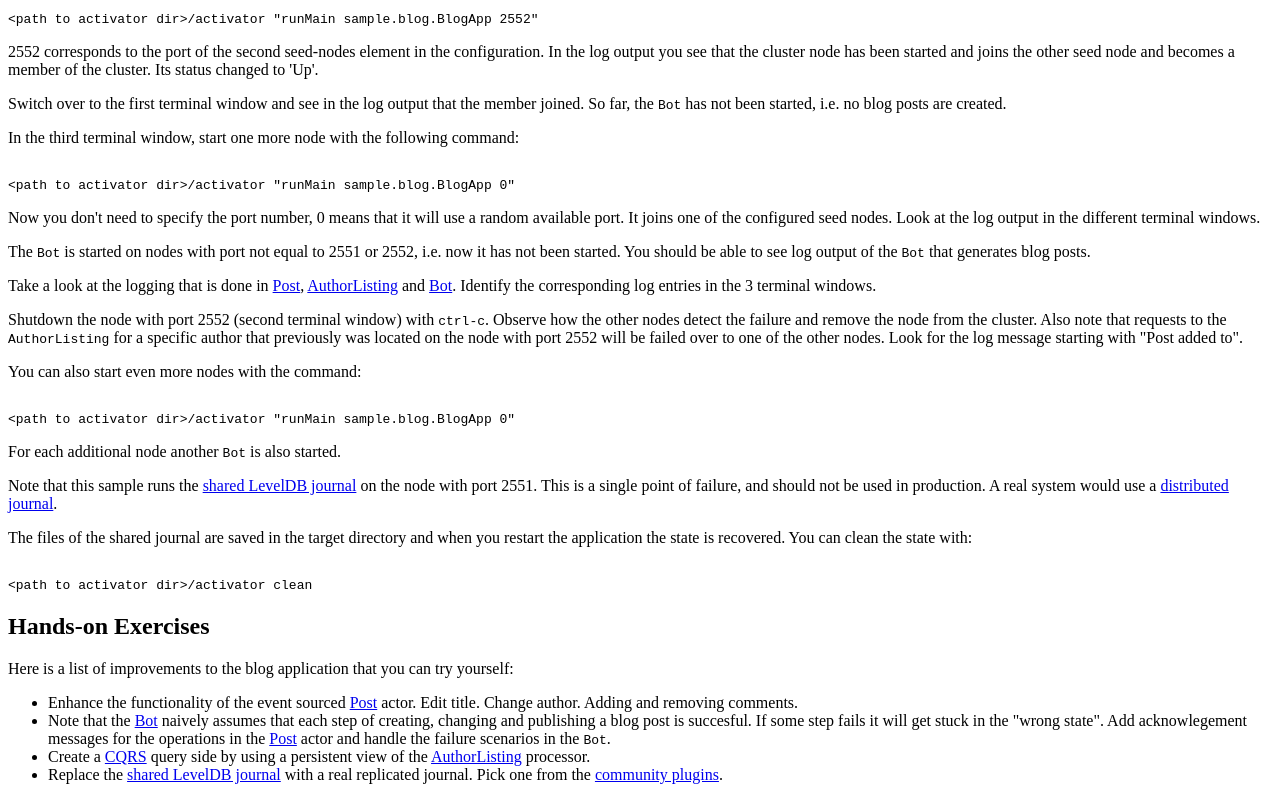
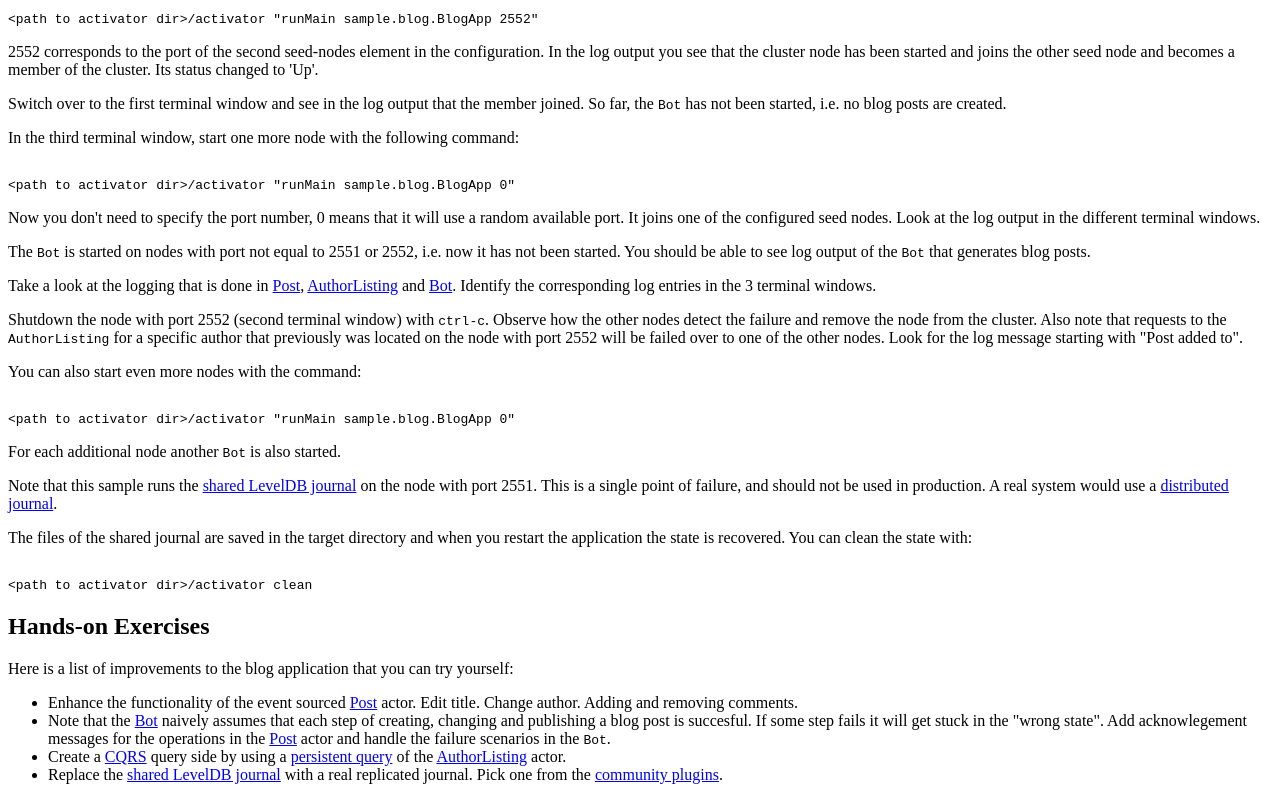
Before and after one commit to typesafehub/activator-akka-cluster-sharding-scala, a plain HTML site: page tutorial/index.html in a window 1280 px wide. Shown: the part 1445-2245 px from the top of the page. Drawn offline with Linux system fonts and the light colour scheme.

Commit message:
Minor tutorial changes for 2.4

```diff
--- a/tutorial/index.html
+++ b/tutorial/index.html
@@ -292,8 +292,8 @@ Here is a list of improvements to the blog application that you can try yourself
     operations in the <a href="#code/src/main/scala/sample/blog/Post.scala" class="shortcut">Post</a>
     actor and handle the failure scenarios in the <code>Bot</code>.</li>
 <li>Create a <a href="http://martinfowler.com/bliki/CQRS.html" target="_blank">CQRS</a> query side
-    by using a persistent view of the <a href="#code/src/main/scala/sample/blog/AuthorListing.scala" class="shortcut">AuthorListing</a>
-    processor.</li>
+    by using a <a href="http://doc.akka.io/docs/akka/2.4.0-RC1/scala/persistence-query.html" target="_blank">persistent query</a> of the <a href="#code/src/main/scala/sample/blog/AuthorListing.scala" class="shortcut">AuthorListing</a>
+    actor.</li>
 <li>Replace the
     <a href="http://doc.akka.io/docs/akka/2.4.0-RC1/scala/persistence.html#Shared_LevelDB_journal" target="_blank">shared LevelDB journal</a>
     with a real replicated journal. Pick one
```
